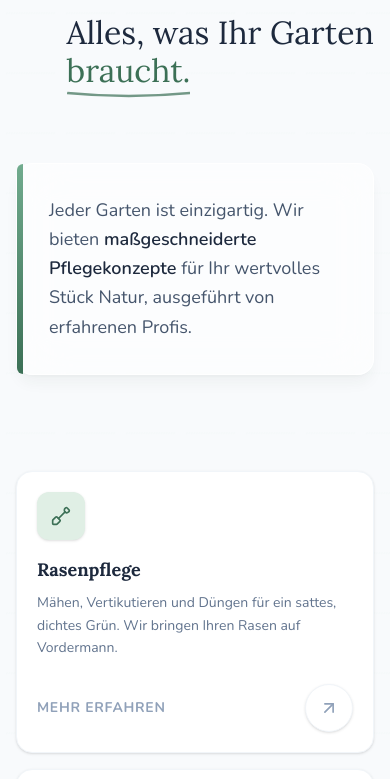
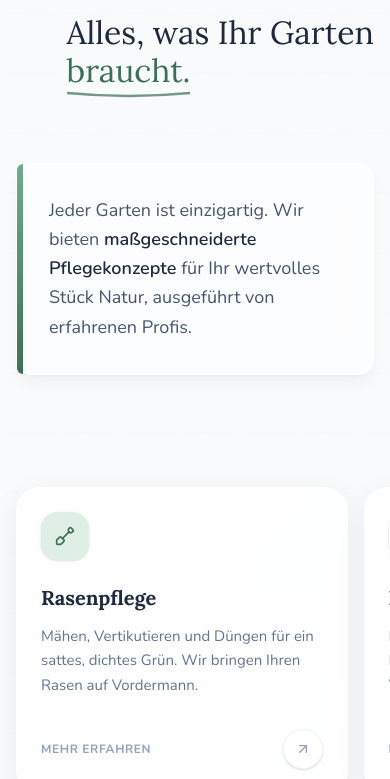
Before and after one commit to LukasGartenservice/Website, a React (Vite) app: page / in a window 390 px wide. Shown: the part 1156-1935 px from the top of the page. Built offline with nearby package versions, Linux system fonts and the light colour scheme.

Commit message:
Refine mobile view: remove contact phone/mail, modernize services layout

```diff
--- a/src/components/Contact/Contact.jsx
+++ b/src/components/Contact/Contact.jsx
@@ -1,5 +1,5 @@
 import { motion } from 'framer-motion';
-import { MapPin, Phone, Mail, Clock, Send, Leaf } from 'lucide-react';
+import { MapPin, Clock, Send, Leaf } from 'lucide-react';
 
 const Contact = () => {
   return (
@@ -55,26 +55,6 @@ const Contact = () => {
                     <div className="pt-1">
                       <h4 className="text-primary-300 text-xs tracking-[0.2em] uppercase mb-1.5 font-bold">Standort</h4>
                       <p className="text-white font-serif text-xl tracking-wide">An der Obstwiese 9<br />42799 Leichlingen</p>
-                    </div>
-                  </div>
-
-                  <div className="flex items-start gap-5 group">
-                    <div className="w-14 h-14 bg-white/10 backdrop-blur-md rounded-2xl flex items-center justify-center shrink-0 border border-white/20 group-hover:bg-primary-500/40 group-hover:border-primary-400/50 transition-all duration-300 shadow-lg">
-                      <Phone className="w-6 h-6 text-primary-200 group-hover:text-white transition-colors" />
-                    </div>
-                    <div className="pt-1">
-                      <h4 className="text-primary-300 text-xs tracking-[0.2em] uppercase mb-1.5 font-bold">Telefon</h4>
-                      <p className="text-white font-serif text-xl tracking-wide"><a href="tel:+49123456789" className="hover:text-primary-200 transition-colors">+49 (0) 123 456 789</a></p>
-                    </div>
-                  </div>
-
-                  <div className="flex items-start gap-5 group">
-                    <div className="w-14 h-14 bg-white/10 backdrop-blur-md rounded-2xl flex items-center justify-center shrink-0 border border-white/20 group-hover:bg-primary-500/40 group-hover:border-primary-400/50 transition-all duration-300 shadow-lg">
-                      <Mail className="w-6 h-6 text-primary-200 group-hover:text-white transition-colors" />
-                    </div>
-                    <div className="pt-1">
-                      <h4 className="text-primary-300 text-xs tracking-[0.2em] uppercase mb-1.5 font-bold">E-Mail</h4>
-                      <p className="text-white font-serif text-xl tracking-wide"><a href="mailto:info@gruenblick-gartenservice.de" className="hover:text-primary-200 transition-colors drop-shadow-sm">info@gruenblick.de</a></p>
                     </div>
                   </div>
                 </div>
--- a/src/components/Services/Services.jsx
+++ b/src/components/Services/Services.jsx
@@ -85,7 +85,7 @@ const Services = () => {
           </motion.div>
         </div>
 
-        <div className="grid sm:grid-cols-2 lg:grid-cols-4 gap-4 md:gap-5 lg:gap-8">
+        <div className="flex overflow-x-auto pb-8 md:pb-0 -mx-4 px-4 sm:mx-0 sm:px-0 sm:grid sm:grid-cols-2 lg:grid-cols-4 gap-4 md:gap-5 lg:gap-8 snap-x snap-mandatory scroll-smooth [scrollbar-width:none] [-ms-overflow-style:none] [&::-webkit-scrollbar]:hidden py-4">
           {servicesData.map((service, index) => {
             const Icon = service.icon;
             return (
@@ -95,26 +95,27 @@ const Services = () => {
                 whileInView={{ opacity: 1, y: 0 }}
                 viewport={{ once: true, margin: "-20px" }}
                 transition={{ duration: 0.5, delay: index * 0.1, ease: "easeOut" }}
-                className="group cursor-pointer h-full"
+                className="group cursor-pointer h-full min-w-[280px] w-[85vw] sm:w-auto sm:min-w-0 flex-shrink-0 snap-center"
               >
-                <div className={`bg-white rounded-2xl md:rounded-[2.5rem] p-5 md:p-6 lg:p-8 h-full transition-all duration-300 md:duration-500 group-hover:-translate-y-2 hover:bg-white shadow-sm md:shadow-[0_8px_30px_rgb(0,0,0,0.04)] ${service.shadowColor} group-hover:shadow-md border border-slate-100 md:border-white/80 relative overflow-hidden flex flex-col`}>
+                <div className={`bg-white/80 md:bg-white backdrop-blur-xl md:backdrop-filter-none rounded-3xl md:rounded-[2.5rem] p-6 lg:p-8 h-full transition-all duration-300 md:duration-500 group-hover:-translate-y-2 hover:bg-white shadow-[0_8px_30px_rgb(0,0,0,0.06)] md:shadow-[0_8px_30px_rgb(0,0,0,0.04)] ${service.shadowColor} group-hover:shadow-[0_20px_40px_rgb(0,0,0,0.08)] border border-white/60 md:border-white/80 relative overflow-hidden flex flex-col`}>
 
-                  {/* Decorative corner shape */}
-                  <div className="hidden md:block absolute -top-12 -right-12 w-32 h-32 bg-gradient-to-br from-white to-slate-50 rounded-full opacity-50 group-hover:scale-150 transition-transform duration-700 pointer-events-none"></div>
+                  {/* Modern Glass Reflection on Mobile & Desktop Corner Shape */}
+                  <div className="absolute top-0 right-0 w-32 h-32 bg-gradient-to-br from-white/90 to-transparent rounded-bl-full opacity-70 pointer-events-none z-0"></div>
+                  <div className="absolute -bottom-20 -right-20 w-40 h-40 bg-white/40 md:bg-transparent rounded-full blur-2xl opacity-50 group-hover:opacity-80 transition-opacity duration-500 pointer-events-none z-0"></div>
 
-                  <div className={`w-12 h-12 md:w-16 md:h-16 lg:w-20 lg:h-20 ${service.blobColor} ${service.color} rounded-xl md:organic-blob flex items-center justify-center mb-4 md:mb-6 lg:mb-8 transition-transform duration-300 group-hover:scale-105 shadow-sm relative z-10`}>
+                  <div className={`w-12 h-12 md:w-16 md:h-16 lg:w-20 lg:h-20 ${service.blobColor} ${service.color} rounded-2xl md:organic-blob flex items-center justify-center mb-6 md:mb-6 lg:mb-8 transition-transform duration-300 group-hover:scale-110 shadow-sm relative z-10`}>
                     <Icon className="w-5 h-5 md:w-7 md:h-7 lg:w-8 lg:h-8" strokeWidth={2} />
                   </div>
 
-                  <h3 className="text-lg md:text-xl lg:text-2xl font-serif font-bold text-slate-800 mb-2 md:mb-3 lg:mb-4 relative z-10">{service.title}</h3>
-                  <p className="text-sm lg:text-base text-slate-500 mb-6 lg:mb-10 leading-relaxed font-sans relative z-10">
+                  <h3 className="text-xl lg:text-2xl font-serif font-bold text-slate-800 mb-3 lg:mb-4 relative z-10">{service.title}</h3>
+                  <p className="text-[15px] lg:text-base text-slate-500 mb-8 lg:mb-10 leading-relaxed font-sans relative z-10 flex-grow">
                     {service.description}
                   </p>
 
                   <div className="mt-auto flex items-center justify-between relative z-10">
-                    <span className="text-sm font-bold text-slate-400 group-hover:text-primary-600 transition-colors uppercase tracking-wider">Mehr erfahren</span>
-                    <div className="w-12 h-12 bg-white rounded-full flex items-center justify-center group-hover:bg-primary-600 group-hover:text-white transition-all duration-300 shadow-sm border border-slate-100 group-hover:border-primary-600">
-                      <ArrowRight className="w-5 h-5 text-slate-400 group-hover:text-white -rotate-45 group-hover:rotate-0 transition-transform duration-500" />
+                    <span className="text-xs md:text-sm font-bold text-slate-400 group-hover:text-primary-600 transition-colors uppercase tracking-wider">Mehr erfahren</span>
+                    <div className="w-10 h-10 md:w-12 md:h-12 bg-white rounded-full flex items-center justify-center group-hover:bg-primary-600 group-hover:text-white transition-all duration-300 shadow-sm border border-slate-100 group-hover:border-primary-600">
+                      <ArrowRight className="w-4 h-4 md:w-5 md:h-5 text-slate-400 group-hover:text-white -rotate-45 group-hover:rotate-0 transition-transform duration-500" />
                     </div>
                   </div>
                 </div>
```
